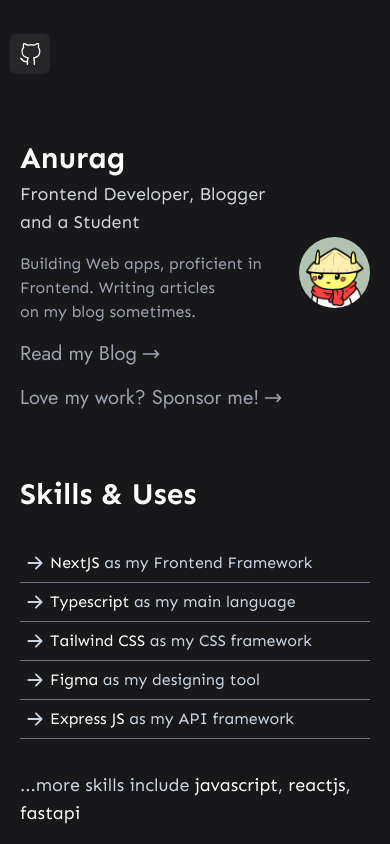
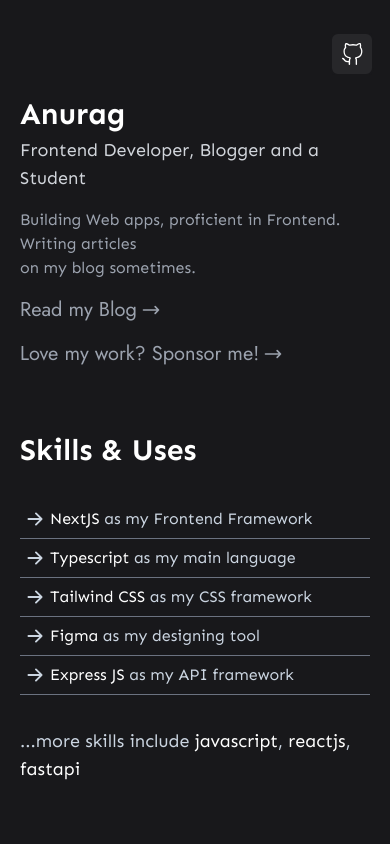
Before and after one commit to anuraglol/portfolio, a Next.js app: page / in a window 390 px wide. Shown: the top 844 px of the page. Built offline with nearby package versions, Linux system fonts and the light colour scheme.

Commit message:
style: fix responsivness on <400px screens, better file str

```diff
--- a/components/Icons.tsx
+++ b/components/Misc/Icons.collection.tsx
@@ -3,6 +3,7 @@ import { MdEmail } from "react-icons/md";
 import { AiOutlineTwitter, AiOutlineGithub } from "react-icons/ai";
 import { HiOutlineArrowNarrowRight } from "react-icons/hi";
 import { FaDiscord } from "react-icons/fa"
+import { VscGithubAlt } from "react-icons/vsc";
 
 export {
   BsSpotify,
@@ -12,4 +13,5 @@ export {
   HiOutlineArrowNarrowRight,
   BsArrowRightShort,
   FaDiscord,
+  VscGithubAlt
 };
--- a/components/Sections/About.section.tsx
+++ b/components/Sections/About.section.tsx
@@ -1,7 +1,7 @@
 import Image from "next/image";
 import Link from "next/link";
 
-import { HiOutlineArrowNarrowRight } from "../Icons";
+import { HiOutlineArrowNarrowRight } from "../Misc/Icons.collection";
 
 const About = () => {
   return (
@@ -40,7 +40,7 @@ const About = () => {
         </Link>
       </div>
 
-      <div>
+      <div className="hidden custom:block">
         <Image
           src="/assests/avatar.png"
           width="112"
--- a/components/Sections/Contact.section.tsx
+++ b/components/Sections/Contact.section.tsx
@@ -4,7 +4,7 @@ import {
   AiOutlineGithub,
   AiOutlineTwitter,
   FaDiscord,
-} from "../Icons";
+} from "../Misc/Icons.collection";
 
 import { Icon } from "../Misc/Icon.component";
 
--- a/components/Sections/Header.section.tsx
+++ b/components/Sections/Header.section.tsx
@@ -1,7 +1,7 @@
 import { FC } from "react";
 
 import Link from "next/link";
-import { VscGithubAlt } from "react-icons/vsc";
+import { VscGithubAlt } from "../Misc/Icons.collection"
 
 import type { linkProps } from "../../@types/prop.types";
 
@@ -20,7 +20,7 @@ const Header: FC = () => {
 
   return (
     <header
-      className={`flex flex-row items-center justify-between py-8 font-jost`}
+      className={`sm:flex sm:flex-row sm:items-center sm:justify-between py-8 font-jost`}
     >
       <p className="hidden sm:flex sm:flex-row sm:gap-x-4">
         <TextLink text="Home" url="#" />
@@ -31,7 +31,7 @@ const Header: FC = () => {
 
       <Link href="https://github.com/kr-anurag/portfolio" passHref>
         <a
-          className="rounded-lg border-2 border-zinc-900 bg-zinc-800 p-2 text-2xl text-white hover:border-white"
+          className="float-right mr-2 sm:mr-0 sm:float-none rounded-lg border-2 border-zinc-900 bg-zinc-800 p-2 text-2xl text-white hover:border-white"
           target="_blank"
           rel="noopener noreferrer"
           aria-label="github-repo"
--- a/components/Sections/Skills.section.tsx
+++ b/components/Sections/Skills.section.tsx
@@ -1,4 +1,4 @@
-import { BsArrowRightShort } from "../Icons";
+import { BsArrowRightShort } from "../Misc/Icons.collection";
 
 const Skills = () => {
   return (
```
